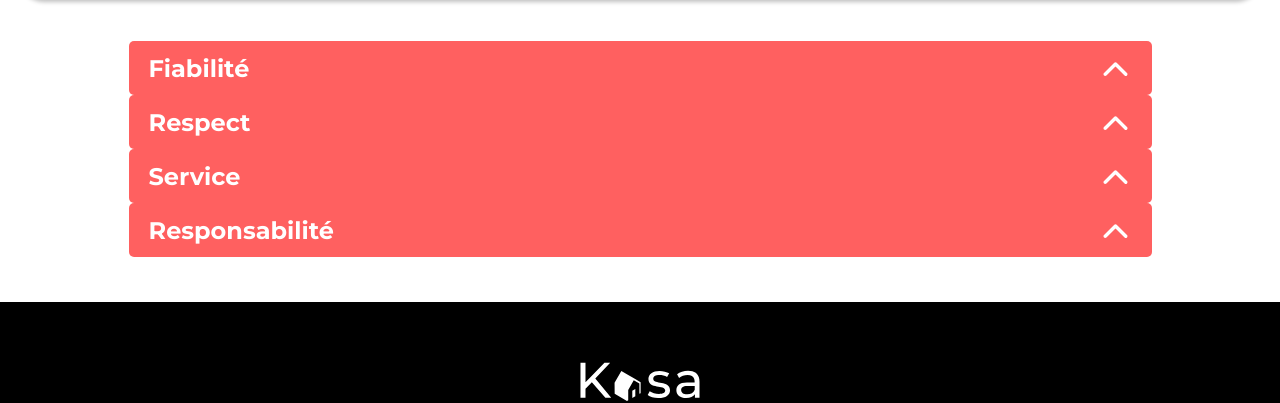
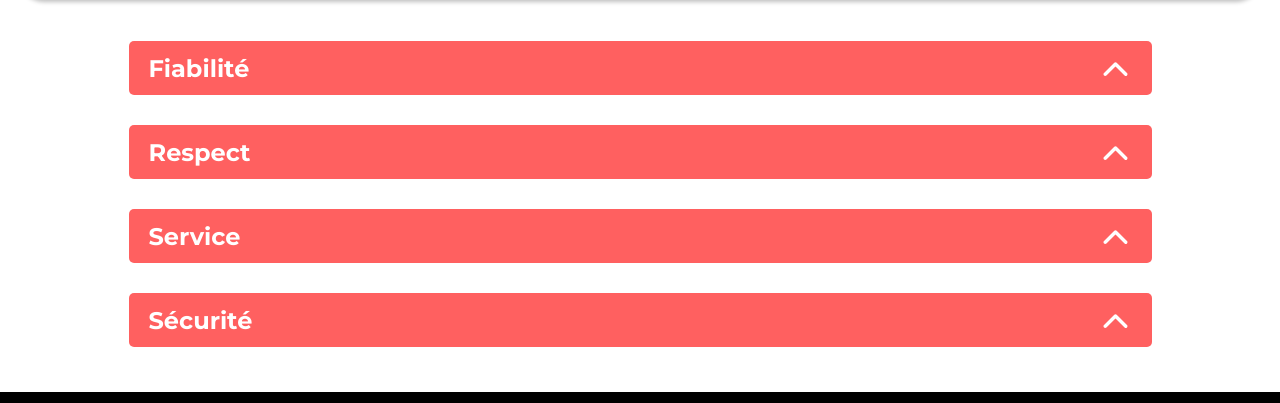
Before and after one commit to marchelucie/Kasa, a React (Vite) app: page /about in a window 1280 px wide. Shown: the part 385-788 px from the top of the page. Built offline with nearby package versions, Linux system fonts and the light colour scheme.

Commit message:
completing About page with content

```diff
--- a/src/pages/About.jsx
+++ b/src/pages/About.jsx
@@ -7,12 +7,12 @@ import '../styles/About.scss';
 function About() {
     return(
         <>
-        <Banner bannerImage={BannerImage}/>
+        <Banner bannerImage={BannerImage} pageName="about"/>
         <section className="about-container">
                 <Collapse title="Fiabilité" text="Les annonces postées sur Kasa garantissent une fiabilité totale. Les photos sont conformes aux logements, et toutes les informations sont régulièrement vérifiées par nos équipes."/>
                 <Collapse title="Respect" text="La bienveillance fait partie des valeurs fondatrices de Kasa. Tout comportement discriminatoire ou de perturbation du voisinage entraînera une exclusion de notre plateforme."/>
-                <Collapse title="Service" text="Nos équipes se tiennent à votre disposition pour vous fournir une expérience parfaite. N'hésitez pas à nous contacter si vous avez la moindre question."/>
-                <Collapse title="Responsabilité" text="La sécurité est la priorité de Kasa. Aussi bien pour nos hôtes que pour les voyageurs, chaque logement respecte les normes de sécurité en vigueur."/>
+                <Collapse title="Service" text="La qualité du service est au cœur de notre engagement chez Kasa. Nous veillons à ce que chaque interaction, que ce soit avec nos hôtes ou nos locataires, soit empreinte de respect et de bienveillance."/>
+                <Collapse title="Sécurité" text="La sécurité est la priorité de Kasa. Aussi bien pour nos hôtes que pour les voyageurs, chaque logement correspond aux critères de sécurité établis par nos services. En laissant une note aussi bien à l'hôte qu'au locataire, cela permet à nos équipes de vérifier que les standards sont bien respectés. Nous organisons également des ateliers sur la sécurité domestique pour nos hôtes."/>
         </section>
         </>
     )
--- a/src/styles/About.scss
+++ b/src/styles/About.scss
@@ -1,5 +1,11 @@
-.banner{
-    img{
-        opacity: 0.7;
-    }
+.banner-image-about{
+    opacity: 0.7;
+
 }
+
+.about-container {
+    display : flex;
+    flex-direction: column;
+    gap : 30px;
+    justify-self: center;
+}
```
